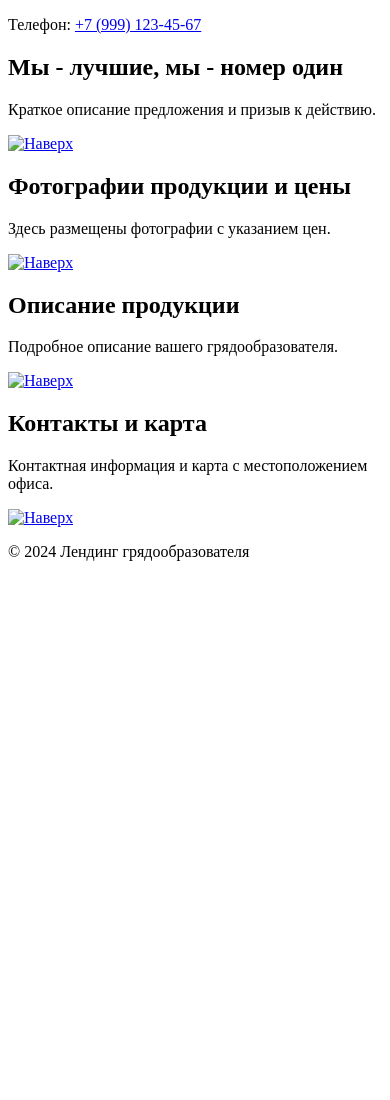
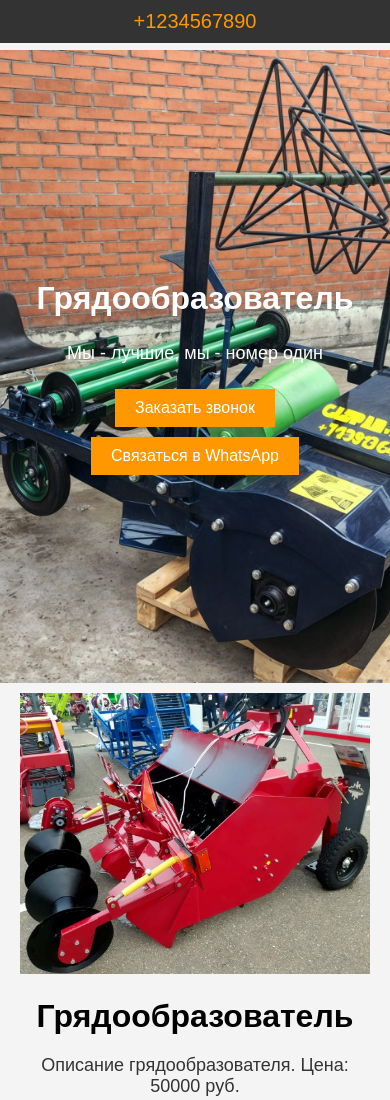
Before and after one commit to atmavichara108/sitesell, a plain HTML site: page index.html in a window 390 px wide. Shown: the top 1100 px of the page. Before the commit the page ends 844 px from the top, so only its background shows below. Drawn offline with Linux system fonts and the light colour scheme; some packages are replaced by stand-ins of ours.

Commit message:
Update index.html

```diff
--- a/index.html
+++ b/index.html
@@ -3,52 +3,176 @@
 <head>
     <meta charset="UTF-8">
     <meta name="viewport" content="width=device-width, initial-scale=1.0">
-    <title>Лендинг грядообразователя</title>
-    <link rel="stylesheet" href="styles.css">
+    <title>Грядообразователь</title>
+    <style>
+        body {
+            font-family: Arial, sans-serif;
+            margin: 0;
+            padding: 0;
+            background-color: #f4f4f4;
+        }
+        header {
+            background-color: #333;
+            color: white;
+            padding: 10px 0;
+            text-align: center;
+            position: fixed;
+            width: 100%;
+            top: 0;
+            z-index: 1000;
+        }
+        header a {
+            color: #ff9800;
+            text-decoration: none;
+            font-size: 20px;
+            margin: 0 15px;
+        }
+        .hero {
+            background: url('your_image_url.jpg') no-repeat center center/cover;
+            height: 75vh;
+            display: flex;
+            justify-content: center;
+            align-items: center;
+            color: white;
+            text-align: center;
+            position: relative;
+            top: 50px;
+        }
+        .hero h1 {
+            font-size: 48px;
+        }
+        .hero p {
+            font-size: 24px;
+            margin: 20px 0;
+        }
+        .hero .cta-buttons {
+            margin-top: 20px;
+        }
+        .cta-button {
+            background-color: #ff9800;
+            color: white;
+            padding: 15px 25px;
+            margin: 5px;
+            border: none;
+            cursor: pointer;
+            font-size: 18px;
+        }
+        .cta-button a {
+            color: white;
+            text-decoration: none;
+        }
+        .content {
+            padding: 60px 20px;
+        }
+        .product {
+            text-align: center;
+            margin-bottom: 40px;
+        }
+        .product img {
+            width: 100%;
+            max-width: 400px;
+        }
+        .product h2 {
+            font-size: 32px;
+            margin: 20px 0;
+        }
+        .product p {
+            font-size: 18px;
+            color: #333;
+        }
+        .contact {
+            background-color: #333;
+            color: white;
+            padding: 40px 20px;
+            text-align: center;
+        }
+        .contact a {
+            color: #ff9800;
+            text-decoration: none;
+            font-size: 20px;
+        }
+        .map {
+            height: 300px;
+            width: 100%;
+        }
+        .back-to-top {
+            position: fixed;
+            bottom: 20px;
+            right: 20px;
+            background-color: #ff9800;
+            color: white;
+            padding: 10px 20px;
+            border: none;
+            cursor: pointer;
+            display: none;
+        }
+        @media (max-width: 768px) {
+            .hero h1 {
+                font-size: 32px;
+            }
+            .hero p {
+                font-size: 18px;
+            }
+            .cta-button {
+                font-size: 16px;
+                padding: 10px 20px;
+            }
+        }
+    </style>
 </head>
 <body>
     <header>
-        <div class="contact-info">
-            <p>Телефон: <a href="tel:+79991234567">+7 (999) 123-45-67</a></p>
-        </div>
+        <a href="tel:+1234567890">+1234567890</a>
     </header>
-
-    <section id="offer" class="section">
-        <div class="container">
-            <h1>Мы - лучшие, мы - номер один</h1>
-            <p>Краткое описание предложения и призыв к действию.</p>
-            <a href="#top"><img src="arrow.png" alt="Наверх" class="scroll-top"></a>
+    <section class="hero">
+        <div>
+            <h1>Грядообразователь</h1>
+            <p>Мы - лучшие, мы - номер один</p>
+            <div class="cta-buttons">
+                <button class="cta-button"><a href="tel:+1234567890">Заказать звонок</a></button>
+                <button class="cta-button"><a href="https://wa.me/1234567890">Связаться в WhatsApp</a></button>
+            </div>
         </div>
     </section>
-
-    <section id="photos" class="section">
-        <div class="container">
-            <h2>Фотографии продукции и цены</h2>
-            <p>Здесь размещены фотографии с указанием цен.</p>
-            <a href="#top"><img src="arrow.png" alt="Наверх" class="scroll-top"></a>
+    <section class="content">
+        <div class="product">
+            <img src="product_image_url.jpg" alt="Грядообразователь">
+            <h2>Грядообразователь</h2>
+            <p>Описание грядообразователя. Цена: 50000 руб.</p>
+        </div>
+        <div class="product">
+            <img src="product_image_url.jpg" alt="Грядообразователь">
+            <h2>Грядообразователь</h2>
+            <p>Описание грядообразователя. Цена: 50000 руб.</p>
         </div>
     </section>
-
-    <section id="description" class="section">
-        <div class="container">
-            <h2>Описание продукции</h2>
-            <p>Подробное описание вашего грядообразователя.</p>
-            <a href="#top"><img src="arrow.png" alt="Наверх" class="scroll-top"></a>
-        </div>
+    <section class="contact">
+        <h2>Контакты</h2>
+        <p>Адрес: ул. Примерная, 1, г. Пример</p>
+        <a href="mailto:example@example.com">example@example.com</a>
+        <div class="map" id="map"></div>
     </section>
-
-    <section id="contacts" class="section">
-        <div class="container">
-            <h2>Контакты и карта</h2>
-            <p>Контактная информация и карта с местоположением офиса.</p>
-            <a href="#top"><img src="arrow.png" alt="Наверх" class="scroll-top"></a>
-        </div>
-    </section>
-
-    <footer>
-        <p>&copy; 2024 Лендинг грядообразователя</p>
-    </footer>
-
-    <script src="script.js"></script>
+    <button class="back-to-top">Наверх</button>
+    <script>
+        window.onscroll = function() {
+            if (document.body.scrollTop > 100 || document.documentElement.scrollTop > 100) {
+                document.querySelector('.back-to-top').style.display = 'block';
+            } else {
+                document.querySelector('.back-to-top').style.display = 'none';
+            }
+        };
+        document.querySelector('.back-to-top').onclick = function() {
+            window.scrollTo({top: 0, behavior: 'smooth'});
+        };
+    </script>
+    <script>
+        function initMap() {
+            var map = new google.maps.Map(document.getElementById('map'), {
+                center: {lat: -34.397, lng: 150.644},
+                zoom: 8
+            });
+        }
+    </script>
+    <script async defer src="https://maps.googleapis.com/maps/api/js?key=YOUR_API_KEY&callback=initMap"></script>
 </body>
 </html>
```
